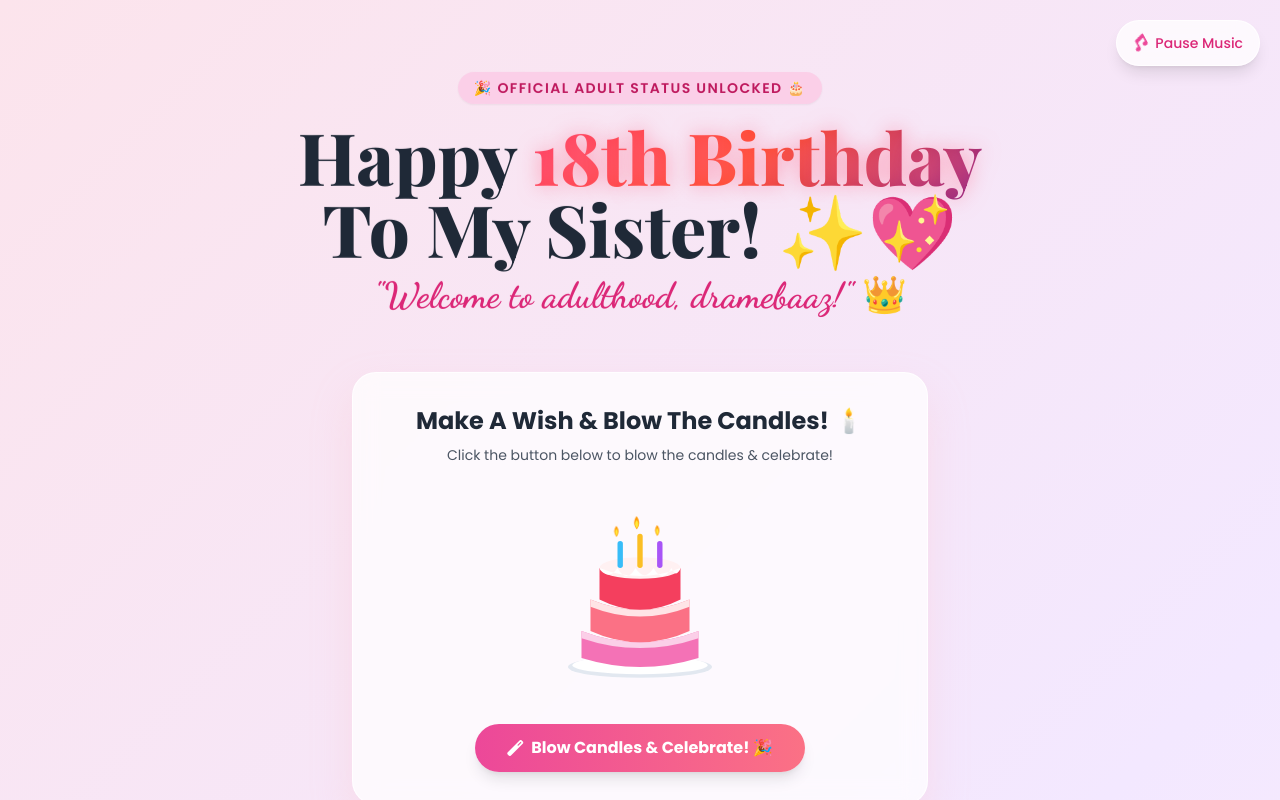
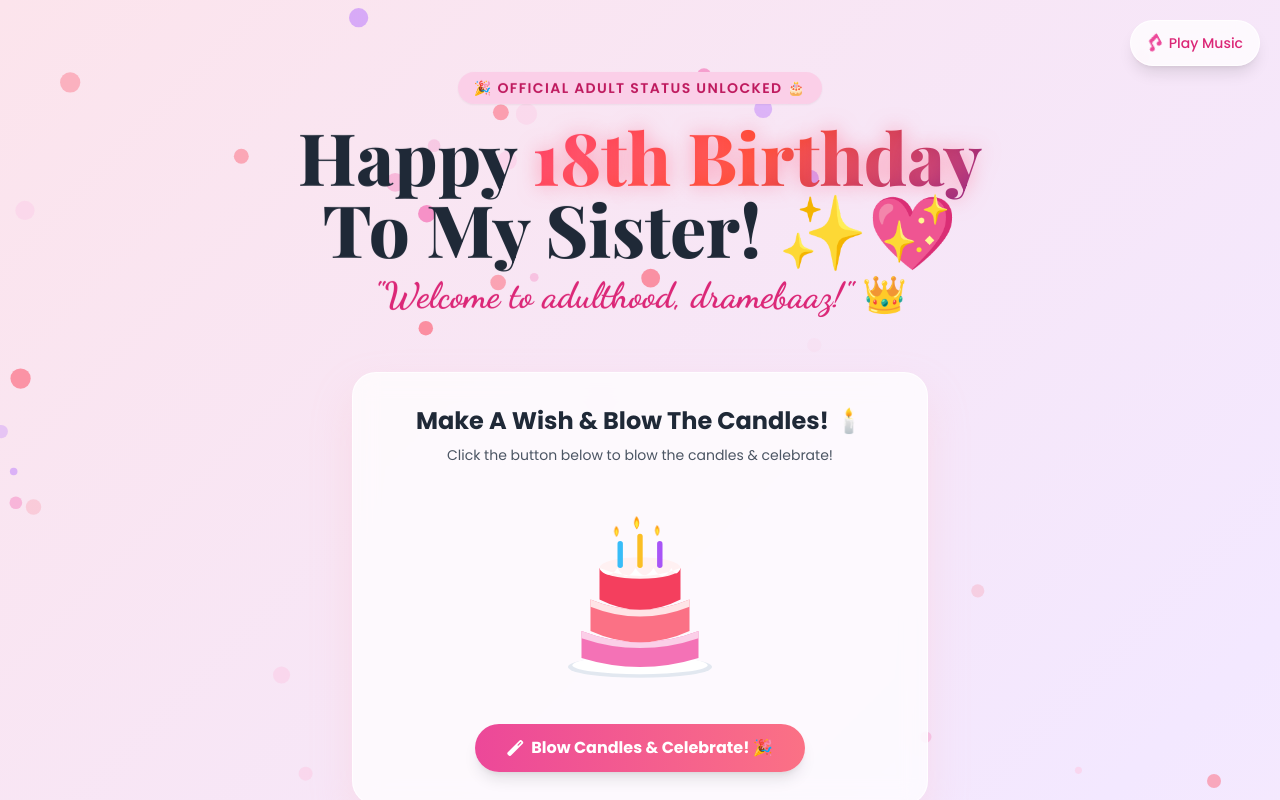
Before and after one commit to shouryap2458d-spec/Happybirthday-, a plain HTML site: page index.html in a window 1280 px wide. Both pictures are taken after a click on the button "Pause Music". Shown: the top 800 px of the page. Drawn offline with nearby package versions, Linux system fonts and the light colour scheme; a web font is replaced by a local one.

Commit message:
Update index.html

```diff
--- a/index.html
+++ b/index.html
@@ -225,7 +225,7 @@
             </div>
         </section>
 
-        <!-- PHOTO GALLERY -->
+        <!-- PHOTO GALLERY WITH YOUR NEW PHOTOS -->
         <section class="my-16">
             <div class="text-center mb-10">
                 <span class="text-pink-500 font-bold text-sm uppercase tracking-wider">Memories</span>
@@ -235,20 +235,21 @@
             <div class="grid grid-cols-1 sm:grid-cols-2 md:grid-cols-3 gap-8 px-4">
                 <div class="polaroid rounded-lg">
                     <div class="h-64 bg-pink-100 rounded overflow-hidden">
-                        <img src="https://images.unsplash.com/photo-1534528741775-53994a69daeb?auto=format&fit=crop&w=600&q=80" class="w-full h-full object-cover">
+                        <img src="1000052883.jpg" class="w-full h-full object-cover">
                     </div>
                     <p class="text-center font-handwriting text-xl text-gray-700 mt-3 font-bold">Aesthetic Vibe ✨</p>
                 </div>
 
                 <div class="polaroid rounded-lg">
                     <div class="h-64 bg-pink-100 rounded overflow-hidden">
-                        <img src="IMG-20260801-WA0020.jpg" class="w-full h-full object-cover">
+                        <img src="1000052880.jpg" class="w-full h-full object-cover">
                     </div>
                     <p class="text-center font-handwriting text-xl text-gray-700 mt-3 font-bold">Always Smiling 😁</p>
                 </div>
+
                 <div class="polaroid rounded-lg">
                     <div class="h-64 bg-pink-100 rounded overflow-hidden">
-                        <img src="https://images.unsplash.com/photo-1524504388940-b1c1722653e1?auto=format&fit=crop&w=600&q=80" class="w-full h-full object-cover">
+                        <img src="1000052893.jpg" class="w-full h-full object-cover">
                     </div>
                     <p class="text-center font-handwriting text-xl text-gray-700 mt-3 font-bold">18 & Fabulous 👑</p>
                 </div>
@@ -302,4 +303,55 @@
         });
 
         const particles = [];
-        for (let i = 0; i <
+        for (let i = 0; i < 35; i++) {
+            particles.push({
+                x: Math.random() * width,
+                y: Math.random() * height,
+                size: Math.random() * 8 + 3,
+                speedY: Math.random() * 1 + 0.3,
+                color: ['#f472b6', '#fb7185', '#c084fc', '#fbcfe8'][Math.floor(Math.random() * 4)],
+                opacity: Math.random() * 0.6 + 0.2
+            });
+        }
+
+        function animateParticles() {
+            ctx.clearRect(0, 0, width, height);
+            particles.forEach(p => {
+                p.y -= p.speedY;
+                if (p.y < -20) p.y = height + 20;
+                ctx.save();
+                ctx.globalAlpha = p.opacity;
+                ctx.fillStyle = p.color;
+                ctx.beginPath();
+                ctx.arc(p.x, p.y, p.size, 0, Math.PI * 2);
+                ctx.fill();
+                ctx.restore();
+            });
+            requestAnimationFrame(animateParticles);
+        }
+        animateParticles();
+
+        function blowCandles() {
+            document.getElementById('candleFlames').style.display = 'none';
+            confetti({ particleCount: 150, spread: 70, origin: { y: 0.6 } });
+        }
+
+        const audio = document.getElementById('bgMusic');
+        let isPlaying = true;
+        function toggleAudio() {
+            if (isPlaying) {
+                audio.pause();
+                document.getElementById('musicText').innerText = 'Play Music';
+                isPlaying = false;
+            } else {
+                audio.play();
+                document.getElementById('musicText').innerText = 'Pause Music';
+                isPlaying = true;
+            }
+        }
+
+        function openLetterModal() { document.getElementById('letterModal').classList.remove('hidden'); }
+        function closeLetterModal() { document.getElementById('letterModal').classList.add('hidden'); }
+    </script>
+</body>
+</html>
```
